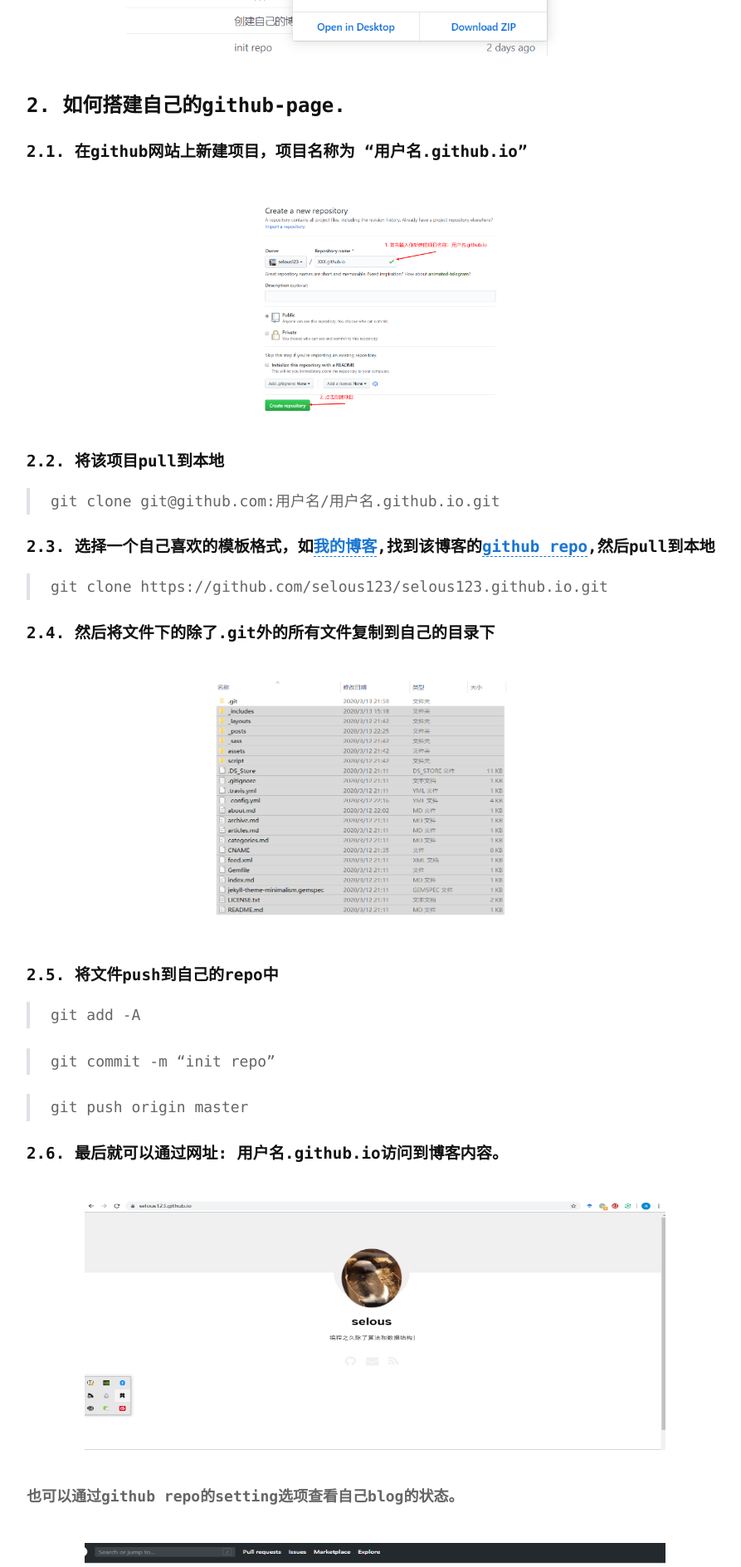
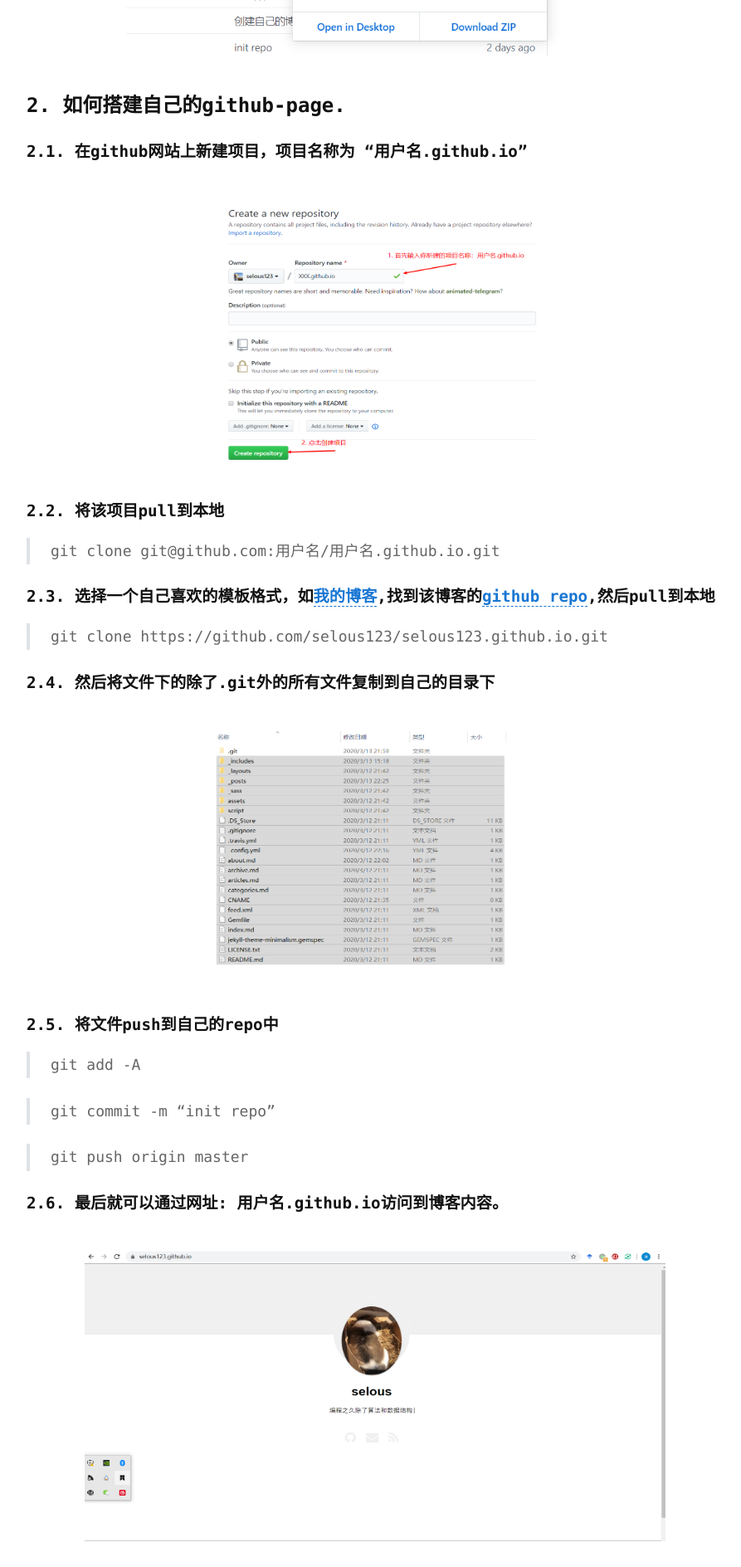
Before and after one commit to selous123/selous123.github.io, a Jekyll site: the page built from _posts/2020-03-12-如何创建自己的github-page.md, in a window 1280 px wide. Shown: the part 2302-4190 px from the top of the page at 83% size, without its empty margins (188-1081 px from the left). Built offline with Jekyll 4.4.1, drawn with Linux system fonts in a browser that asks for light colours; comment, search, counter and statistics services are not loaded.

Commit message:
修改图片大小

```diff
--- a/_posts/2020-03-12-如何创建自己的github-page.md
+++ b/_posts/2020-03-12-如何创建自己的github-page.md
@@ -45,7 +45,7 @@
 ### 2. 如何搭建自己的github-page.
 #### 2.1. 在github网站上新建项目，项目名称为 "用户名.github.io"
 
-<center><img src="https://selous123.github.io/assets/img/blog-gpage/create.png" width="300" height="260"/></center>
+<center><img src="https://selous123.github.io/assets/img/blog-gpage/create.png" width="400" height="320"/></center>
 
 #### 2.2. 将该项目pull到本地
 > git clone git@github.com:用户名/用户名.github.io.git
@@ -66,13 +66,13 @@
 
 
 #### 2.6. 最后就可以通过网址: 用户名.github.io访问到博客内容。
-<center><img src="https://selous123.github.io/assets/img/blog-gpage/blog.png" width="700" height="300"/></center>
+<center><img src="https://selous123.github.io/assets/img/blog-gpage/blog.png" width="700" height="350"/></center>
 
 **也可以通过github repo的setting选项查看自己blog的状态。**
 
-<center><img src="https://selous123.github.io/assets/img/blog-gpage/settings.png" width="700" height="100"/></center>
+<center><img src="https://selous123.github.io/assets/img/blog-gpage/settings.png" width="700" height="140"/></center>
 然后可以看到github-pages的状态如下:
-<center><img src="https://selous123.github.io/assets/img/blog-gpage/gp_zt.png" width="700" height="100"/></center>
+<center><img src="https://selous123.github.io/assets/img/blog-gpage/gp_zt.png" width="700" height="150"/></center>
 
 ### 3. 写在后面
 #### 3.1. 如何将博客私有化
```
